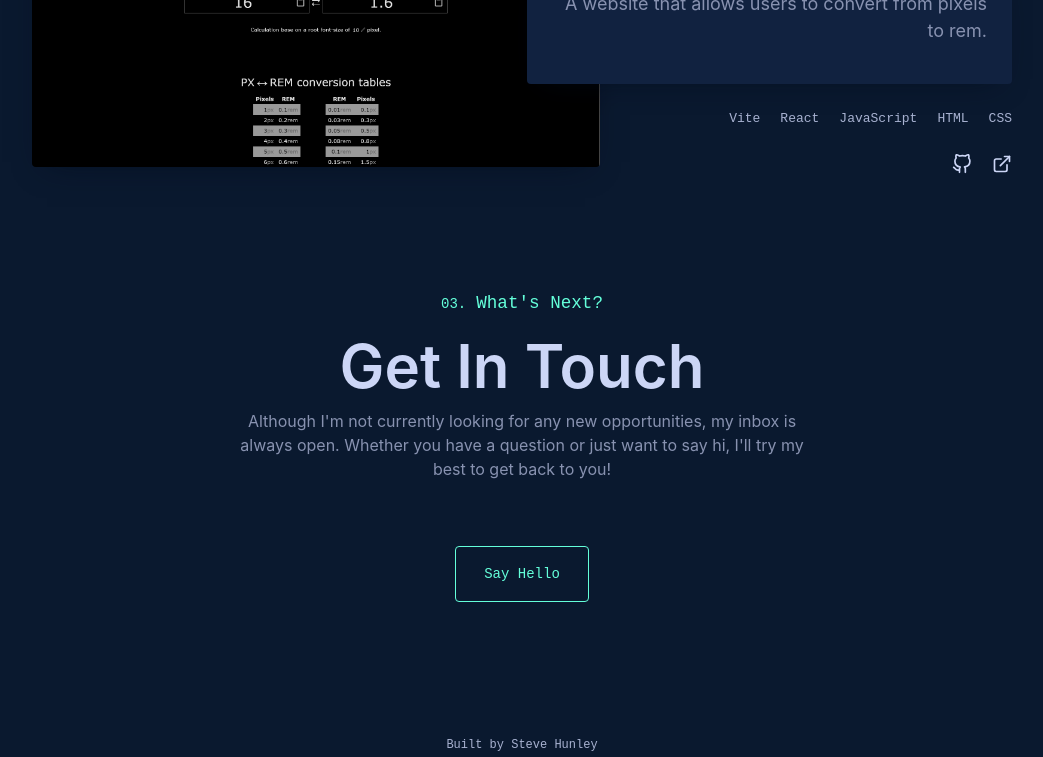
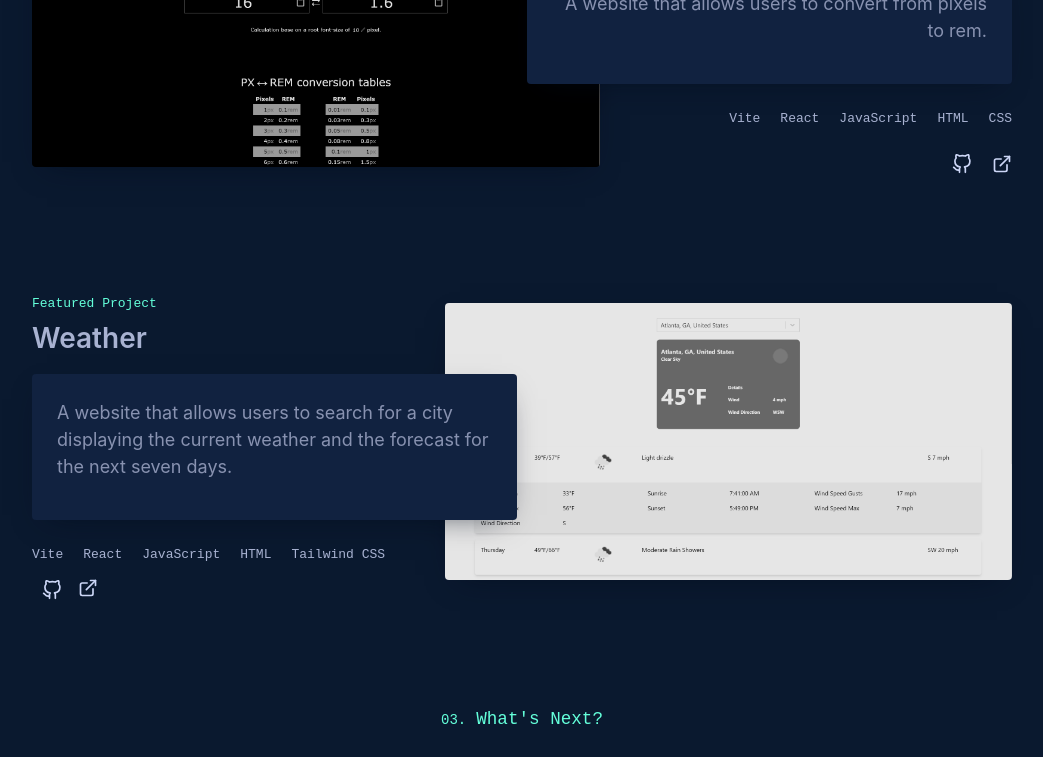
Before and after one commit to ExcitedDeveloper/portfolio, a React (Create React App) app: page / in a window 1280 px wide. Shown: the part 2447-3204 px from the top of the page, without its empty margins (118-1161 px from the left). Built offline with nearby package versions, Linux system fonts and the light colour scheme; no server answers.

Commit message:
Added weather-app

```diff
--- a/src/components/Projects/Projects.css
+++ b/src/components/Projects/Projects.css
@@ -154,6 +154,11 @@
   color: var(--green);
 }
 
+.weather-external {
+  margin-top: -0.25rem;
+  margin-left: 1rem;
+}
+
 /****************** Breakpoints ******************/
 @media (min-width: 48rem) {
   .project-portfolio .project-title {
--- a/src/components/Projects/Projects.tsx
+++ b/src/components/Projects/Projects.tsx
@@ -341,6 +341,122 @@ const Projects = (): ReactElement => {
             ></div>
           )}
         </li>
+
+        <li
+          className="project-portfolio"
+          style={{
+            visibility: 'visible',
+            opacity: '1',
+            transform:
+              'matrix3d(1, 0, 0, 0, 0, 1, 0, 0, 0, 0, 1, 0, 0, 0, 0, 1)',
+            transition:
+              'opacity 0.5s cubic-bezier(0.645, 0.045, 0.355, 1) 0s transform 0.5s cubic-bezier(0.645, 0.045, 0.355, 1) 0s'
+          }}
+        >
+          <div className="project-content">
+            <div>
+              <p className="project-overline">Featured Project</p>
+              <h3 className="project-title">
+                <a
+                  href="https://weather.stevehunley.dev"
+                  rel="noopener noreferrer"
+                  target="_blank"
+                >
+                  Weather
+                </a>
+              </h3>
+              <div className="project-description">
+                <p>
+                  A website that allows users to search for a city displaying
+                  the current weather and the forecast for the next seven days.
+                </p>
+              </div>
+              <ul className="project-tech-list">
+                <li>Vite</li>
+                <li>React</li>
+                <li>JavaScript</li>
+                <li>HTML</li>
+                <li>Tailwind CSS</li>
+              </ul>
+              <div className="project-links">
+                <a
+                  href="https://github.com/ExcitedDeveloper/weather-app"
+                  aria-label="GitHub Link"
+                  rel="noopener noreferrer"
+                  target="_blank"
+                >
+                  <svg
+                    xmlns="http://www.w3.org/2000/svg"
+                    role="img"
+                    viewBox="0 0 24 24"
+                    fill="none"
+                    stroke="currentColor"
+                    strokeWidth="2"
+                    strokeLinecap="round"
+                    strokeLinejoin="round"
+                    className="feather feather-github"
+                  >
+                    <title>GitHub</title>
+                    <path d="M9 19c-5 1.5-5-2.5-7-3m14 6v-3.87a3.37 3.37 0 0 0-.94-2.61c3.14-.35 6.44-1.54 6.44-7A5.44 5.44 0 0 0 20 4.77 5.07 5.07 0 0 0 19.91 1S18.73.65 16 2.48a13.38 13.38 0 0 0-7 0C6.27.65 5.09 1 5.09 1A5.07 5.07 0 0 0 5 4.77a5.44 5.44 0 0 0-1.5 3.78c0 5.42 3.3 6.61 6.44 7A3.37 3.37 0 0 0 9 18.13V22"></path>
+                  </svg>
+                </a>
+                <a
+                  href="https://weather.stevehunley.dev/"
+                  aria-label="External Link"
+                  className="external weather-external"
+                  rel="noopener noreferrer"
+                  target="_blank"
+                >
+                  <svg
+                    xmlns="http://www.w3.org/2000/svg"
+                    role="img"
+                    viewBox="0 0 24 24"
+                    fill="none"
+                    stroke="currentColor"
+                    strokeWidth="2"
+                    strokeLinecap="round"
+                    strokeLinejoin="round"
+                    className="feather feather-external-link"
+                  >
+                    <title>External Link</title>
+                    <path d="M18 13v6a2 2 0 0 1-2 2H5a2 2 0 0 1-2-2V8a2 2 0 0 1 2-2h6"></path>
+                    <polyline points="15 3 21 3 21 9"></polyline>
+                    <line x1="10" y1="14" x2="21" y2="3"></line>
+                  </svg>
+                </a>
+              </div>
+            </div>
+          </div>
+          {(windowSize.width === undefined || windowSize.width >= 768) && (
+            <div className="project-image">
+              <div className="image-wrapper image-wrapper-constrained img">
+                <div style={{ maxWidth: '43.75rem', display: 'block' }}>
+                  <img
+                    alt="Weather"
+                    src="Weather.PNG"
+                    style={{
+                      maxWidth: '100%',
+                      display: 'block',
+                      position: 'static'
+                    }}
+                  />
+                </div>
+              </div>
+            </div>
+          )}
+          {windowSize.width !== undefined && windowSize.width < 768 && (
+            <div
+              className="project-image"
+              style={{
+                backgroundImage: 'url("Weather.PNG")',
+                backgroundSize: 'contain',
+                backgroundPosition: 'center',
+                backgroundRepeat: 'no-repeat',
+                gridColumn: '1/-1'
+              }}
+            ></div>
+          )}
+        </li>
       </ul>
     </section>
   )
```
Also changed, not shown: public/Weather.PNG (added).
